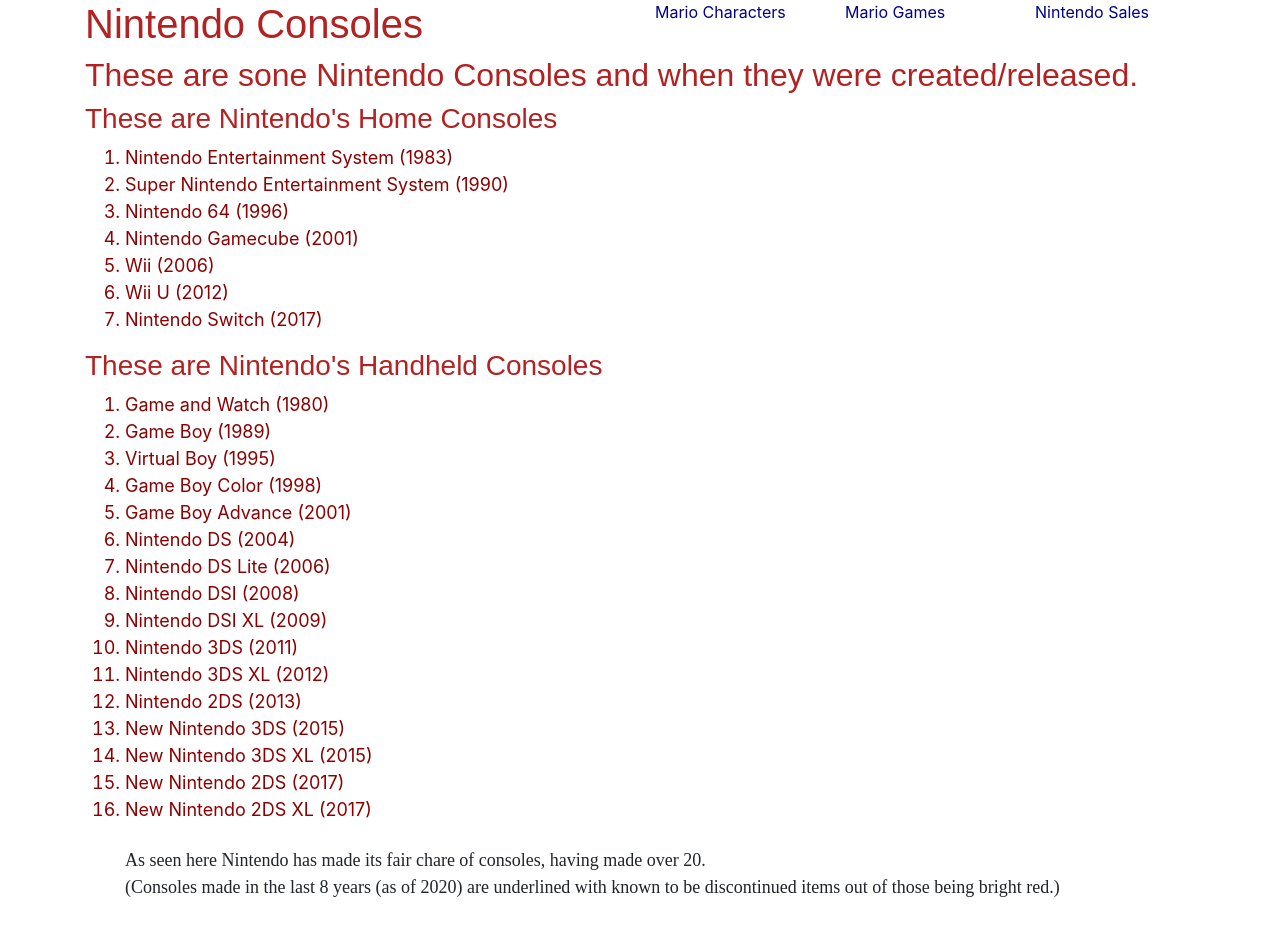
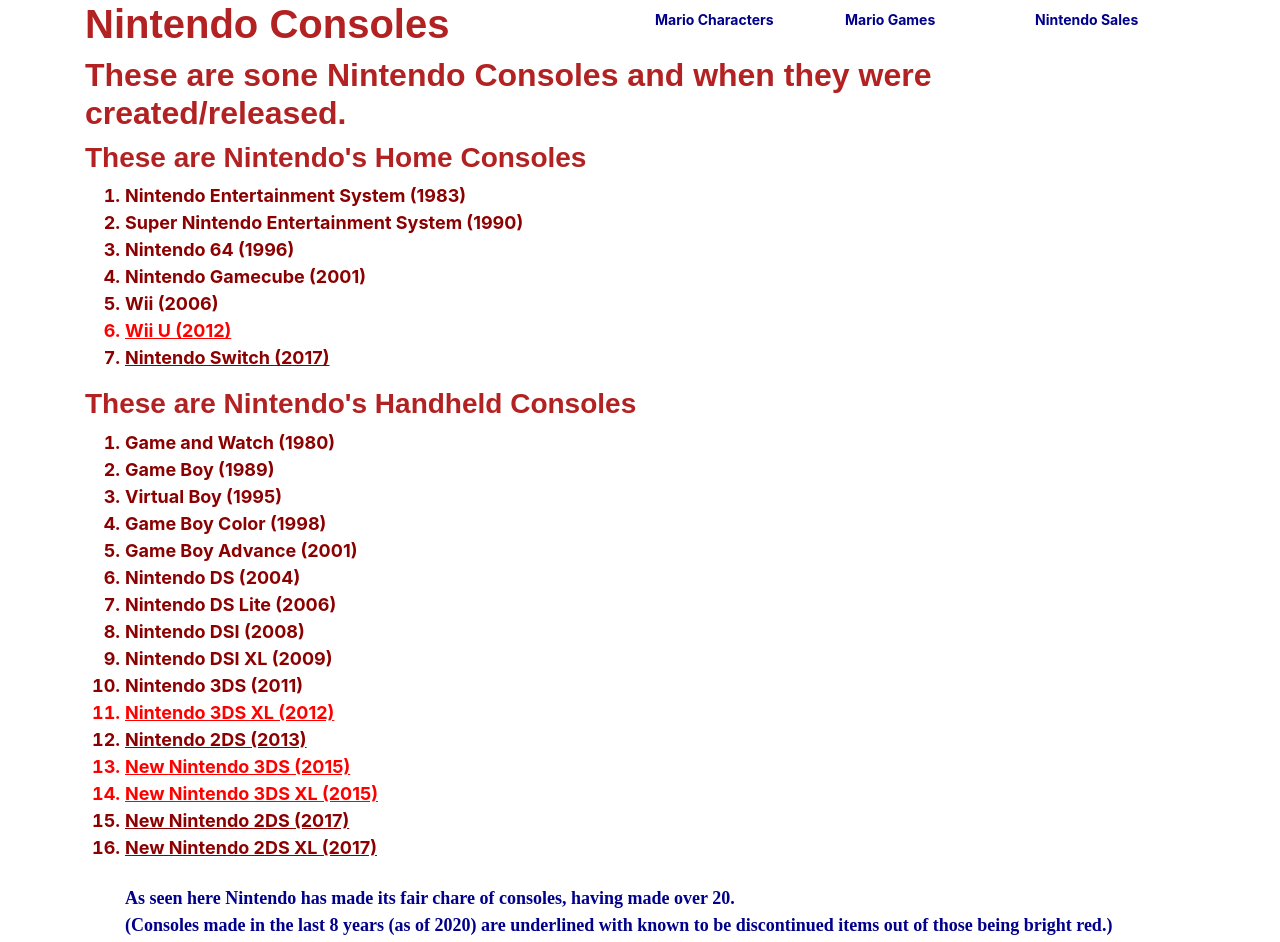
Before and after one commit to adoshi05/project0, a plain HTML site: page third.html in a window 1280 px wide. Before the commit the page ends 917 px from the top, so only its background shows below. Drawn offline with nearby package versions, Linux system fonts and the light colour scheme.

Commit message:
Styling Edits

```diff
--- /dev/null
+++ b/style.scss
@@ -0,0 +1,19 @@
+$maincolor: firebrick;
+h1, h2, h3 {
+	color: $maincolor;
+}
+div{
+    font-weight:bold;
+      a {
+          font-size: 14px;
+
+      }
+      }
+      .new {
+  text-decoration: underline;
+
+  &--stop {
+    @extend .new;
+    color: red;
+  }
+}
--- a/stylesheet0.css
+++ b/stylesheet0.css
@@ -7,7 +7,7 @@
         }
         h1, h2, h3 {
         	font-family: sans-serif;
-       		color: firebrick;
+       		font-weight: bold;
        		}
         h1 {
         	font-size: 40px;
@@ -42,3 +42,30 @@
       width: 350px;
   }
   }
+  .extrainfo {
+  	color:darkblue;
+  	font-size: 16;
+  	font-weight: bold;
+  }
+  #sales {
+  	font-weight: bold;
+  	color:black;
+  }
+.col{
+	padding-top: 7px;
+}
+h1, h2, h3 {
+	 color: firebrick;
+}
+ div {
+	 font-weight: bold;
+}
+ div a {
+	 font-size: 14px;
+}
+ .new, .new--stop {
+	 text-decoration: underline;
+}
+ .new--stop {
+	 color: red;
+}
```
